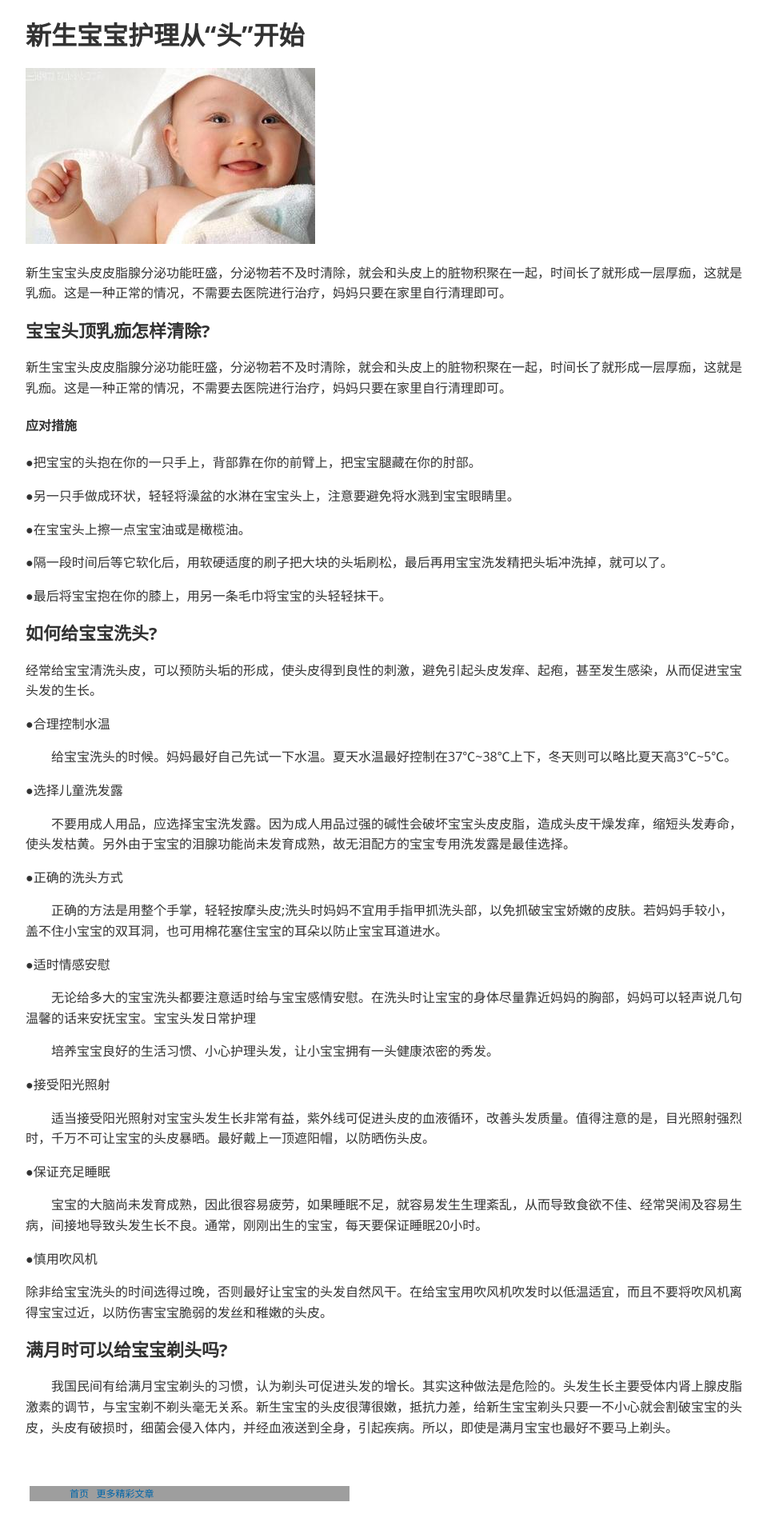
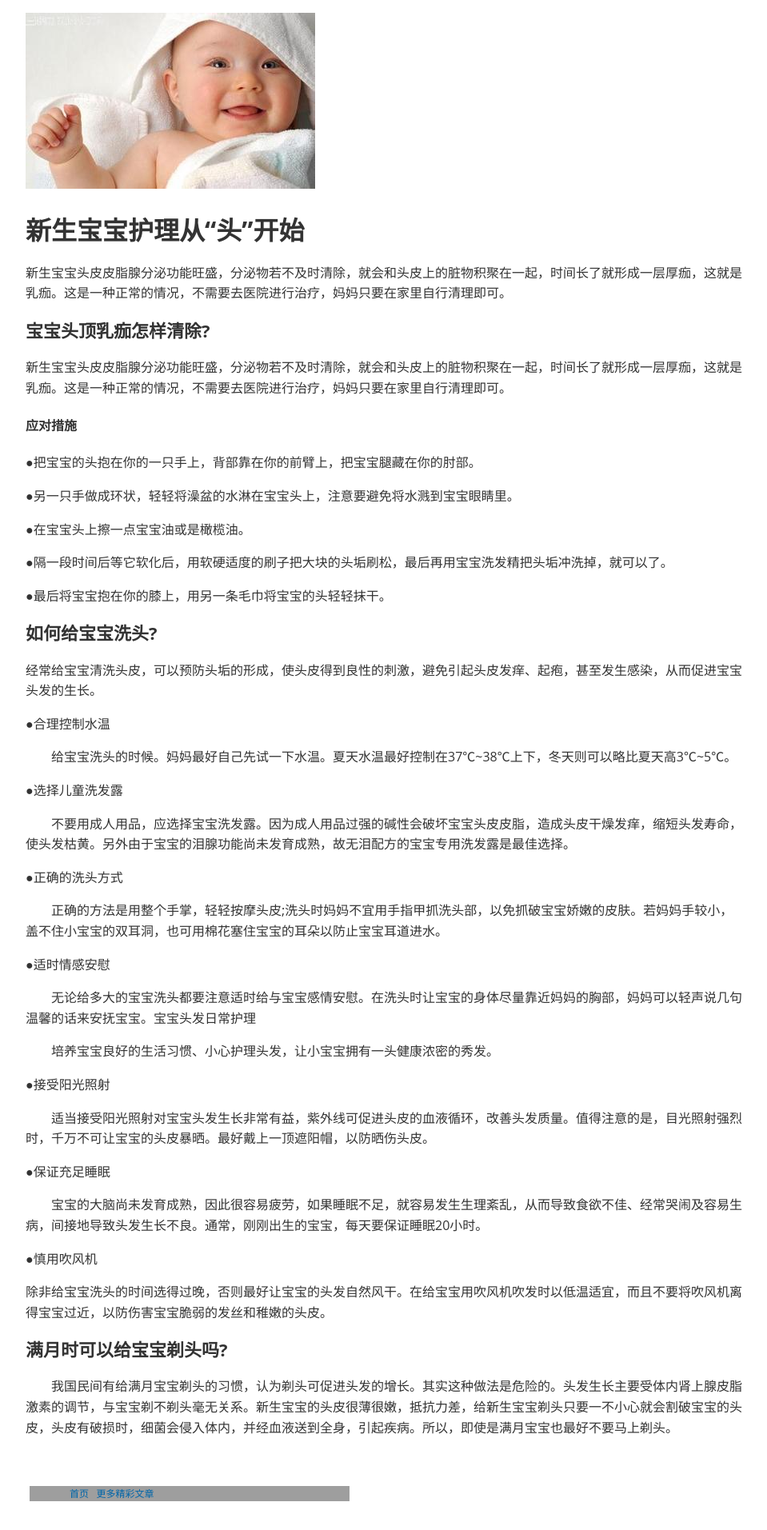
Before and after one commit to geelou/geelou.com, a Jekyll site: the page built from blog/20151110.md, in a window 1280 px wide. Shown: the whole page at 80% size, without its empty margins (158-1117 px from the left). Built offline with Jekyll 4.4.1, drawn with Linux system fonts in a browser that asks for light colours; grey boxes are pictures that could not be loaded.

Commit message:
修改图片位置

```diff
--- a/blog/20151110.md
+++ b/blog/20151110.md
@@ -5,9 +5,9 @@ title: 新生宝宝护理从“头”开始
 excerpt: 新生宝宝护理从“头”开始
 ---
 
+![](/images/baby.jpg)
+
 # 新生宝宝护理从“头”开始 #
-
-![](/images/baby.jpg)
 
 新生宝宝头皮皮脂腺分泌功能旺盛，分泌物若不及时清除，就会和头皮上的脏物积聚在一起，时间长了就形成一层厚痂，这就是乳痂。这是一种正常的情况，不需要去医院进行治疗，妈妈只要在家里自行清理即可。
 
```
